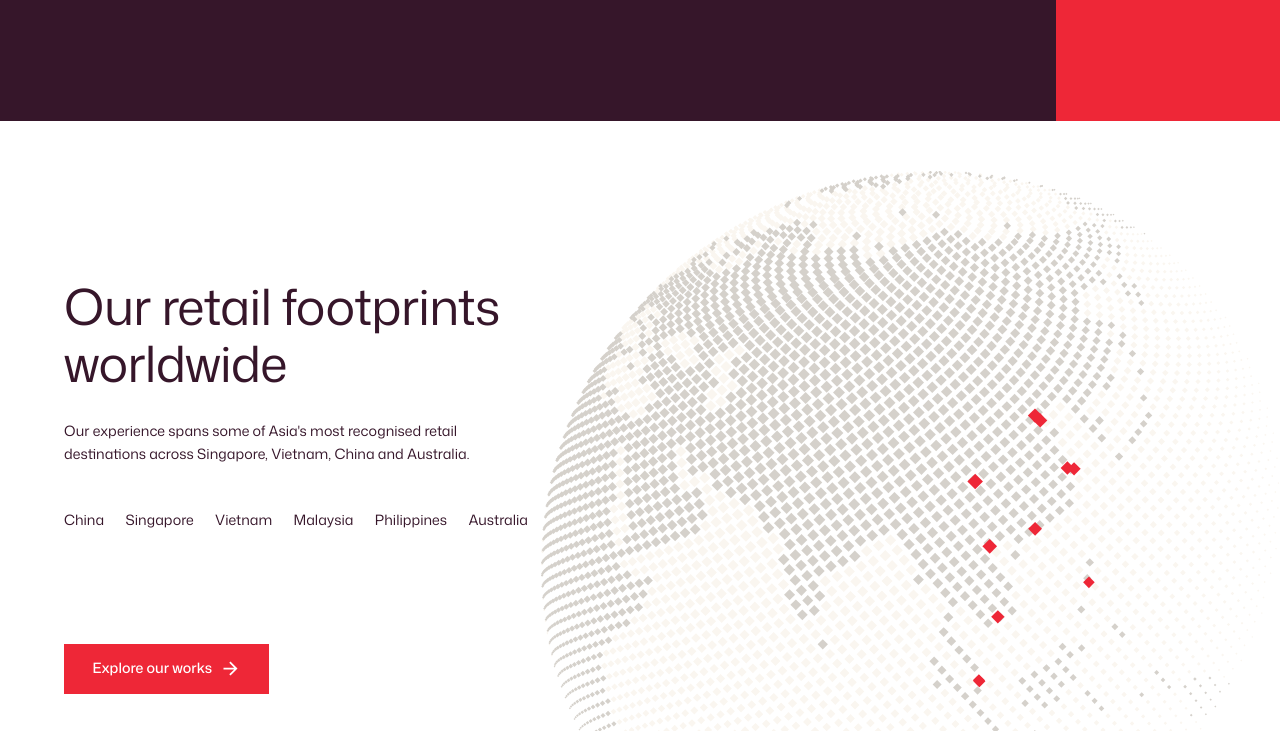
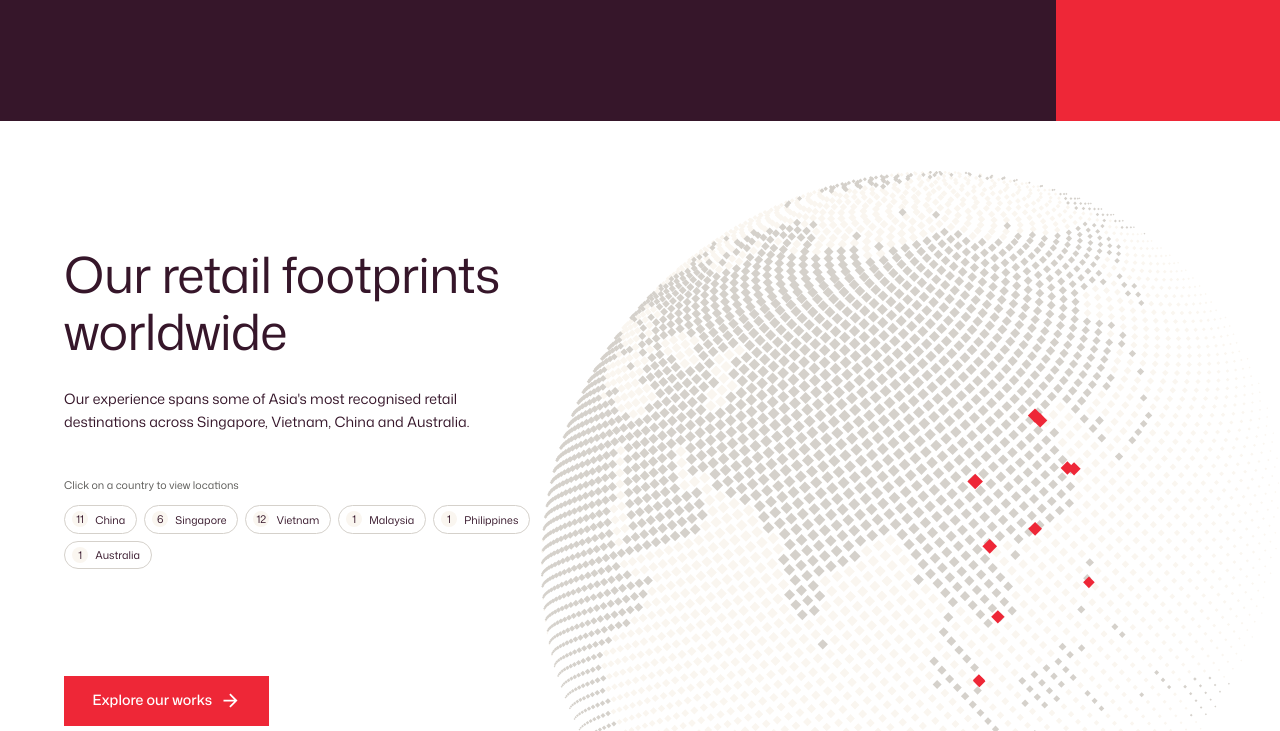
Before and after one commit to adhis-hertanto/ikonic-m, a website: page index.html in a window 1280 px wide. Shown: the part 2069-2800 px from the top of the page. Drawn offline with Linux system fonts and the light colour scheme; animation ran at ten frames a second.

Commit message:
Restore country chips in the Home globe section
Co-Authored-By: Claude Haiku 5.5 <noreply@anthropic.com>
Claude-Session: https://claude.ai/code/session_0123tVu3mk7DtHrA36fpNcAk

```diff
--- a/css/footprints.css
+++ b/css/footprints.css
@@ -113,45 +113,57 @@
 .footprints .tab.is-active,
 .footprints .tab.is-active:hover { color: var(--deep-plum-900); }
 
-/* --- Market tabs (217:4249): text tabs with a 2px coral underline on the active one.
-   The project count stays in the markup for js/footprints.js but is not shown in V6. */
+/* --- Country chips: label, then a pill toggle per market with its project count */
 .fp-markets {
   display: flex;
   flex-direction: column;
   gap: var(--space-12);
   width: 100%;
 }
+.fp-markets__label {
+  font-size: var(--x-text-fp-small-size);
+  line-height: var(--x-text-fp-small-lh);
+  color: var(--ecru-700);
+}
 .fp-markets__list {
   display: flex;
   flex-wrap: wrap;
-  gap: var(--space-0) var(--space-24);
+  gap: var(--space-8);
 }
 .fp-pill {
-  position: relative;
-  padding-bottom: calc(var(--space-4) + var(--x-rule));
-  font-size: var(--text-body-m-size);
-  line-height: var(--text-body-m-lh);
+  display: inline-flex;
+  align-items: center;
+  gap: var(--space-8);
+  height: var(--x-fp-pill-h);
+  padding: var(--space-0) var(--space-12) var(--space-0) var(--space-8);
+  border: var(--x-hairline) solid var(--ecru-200);
+  border-radius: var(--x-pin-radius);
+  font-size: var(--x-text-fp-small-size);
+  line-height: var(--x-text-fp-small-lh);
   color: var(--deep-plum-950);
   white-space: nowrap;
-  transition: color var(--x-dur-fast) var(--x-ease);
+  transition:
+    background-color var(--x-dur-fast) var(--x-ease),
+    color var(--x-dur-fast) var(--x-ease),
+    border-color var(--x-dur-fast) var(--x-ease);
 }
-.fp-pill__badge { display: none; }
-.fp-pill::after {
-  content: "";
-  position: absolute;
-  left: var(--space-0);
-  right: var(--space-0);
-  bottom: var(--space-0);
-  height: var(--x-rule);
-  background: var(--brand-coral-red);
-  transform: scaleX(0);
-  transform-origin: left center;
-  transition: transform var(--x-dur) var(--x-ease);
+.fp-pill__badge {
+  display: inline-flex;
+  align-items: center;
+  justify-content: center;
+  min-width: var(--x-fp-badge);
+  height: var(--x-fp-badge);
+  border-radius: var(--x-pin-radius);
+  background: var(--ecru-50);
+  color: var(--deep-plum-950);
+  line-height: var(--space-0);
 }
-.fp-pill:hover { color: var(--brand-coral-red); }                  /* PLACEHOLDER, as .tab */
-.fp-pill.is-active::after { transform: scaleX(1); }
-.fp-pill.is-active,
-.fp-pill.is-active:hover { color: var(--deep-plum-950); }
+.fp-pill:hover { background: var(--ecru-50); border-color: var(--brand-deep-plum); }
+.fp-pill.is-active {
+  background: var(--brand-deep-plum);
+  border-color: var(--brand-deep-plum);
+  color: var(--color-white);
+}
 
 /* --- Project panel: flag + country, status tabs, divider, project chips -----
    Sits between the market tabs and the "Explore our works" button. Height animates through grid
--- a/index.html
+++ b/index.html
@@ -251,7 +251,7 @@
               <p class="t-body-m">Our experience spans some of Asia's most recognised retail destinations across Singapore, Vietnam, China and Australia.</p>
             </div>
             <div class="fp-markets">
-              <p class="fp-markets__label visually-hidden" id="fp-markets-label">Click on a country to view locations</p>
+              <p class="fp-markets__label" id="fp-markets-label">Click on a country to view locations</p>
               <div class="fp-markets__list" role="group" aria-labelledby="fp-markets-label" data-fp-markets>
                 <button class="fp-pill" type="button" id="market-china" aria-pressed="false" aria-controls="footprints-globe" data-country="china"><span class="fp-pill__badge" data-fp-count></span><span>China</span></button>
                 <button class="fp-pill" type="button" id="market-singapore" aria-pressed="false" aria-controls="footprints-globe" data-country="singapore"><span class="fp-pill__badge" data-fp-count></span><span>Singapore</span></button>
```
